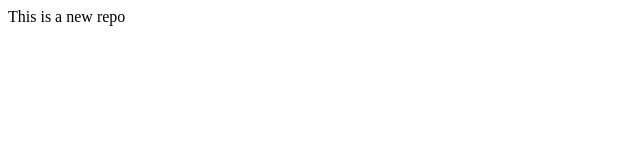
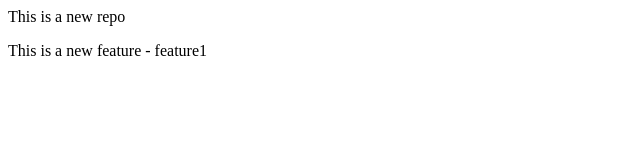
Before and after one commit to vinayak-tumbagi/localrepo, a plain HTML site: page index.html in a window 1280 px wide. Shown: the whole page, without its empty margins (0-640 px from the left). Drawn offline with Linux system fonts and the light colour scheme.

Commit message:
Add new feature

```diff
--- a/index.html
+++ b/index.html
@@ -1 +1,2 @@
 <p> This is a new repo</p>
+<p> This is a new feature - feature1</p>
```
